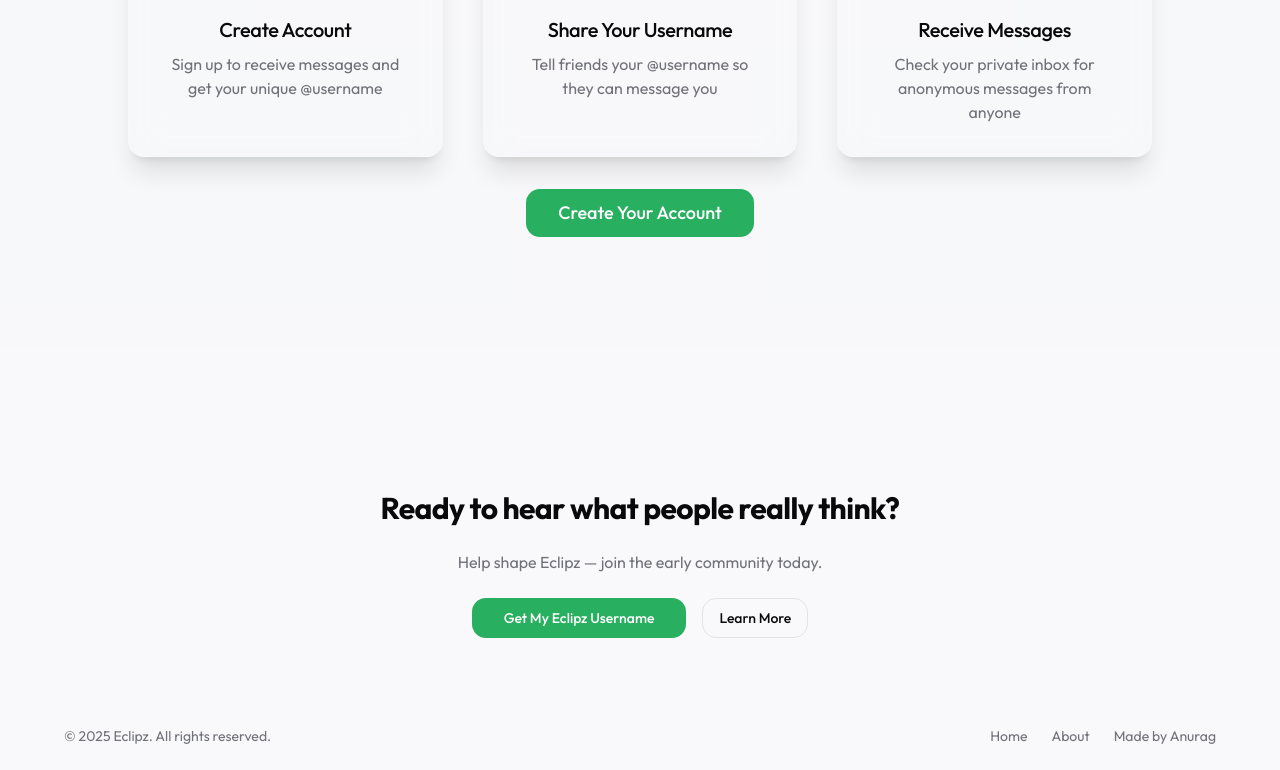
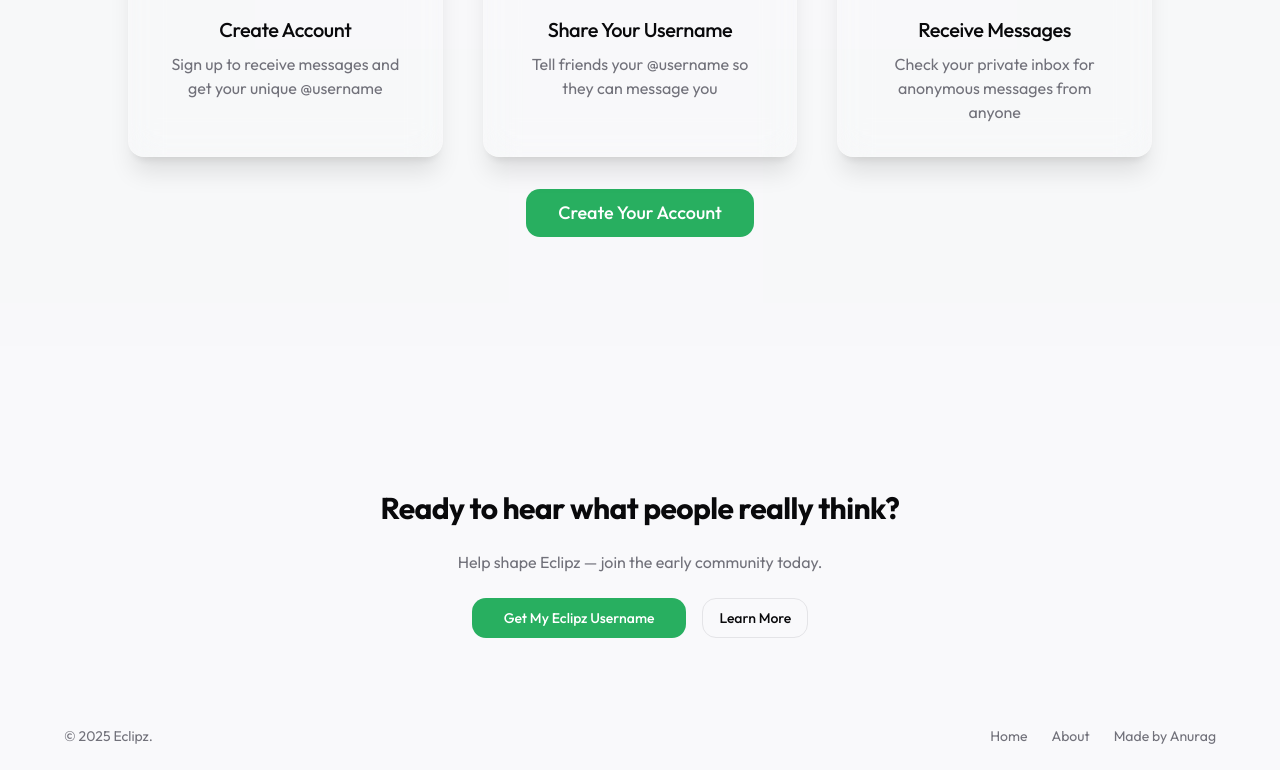
Before and after one commit to anuragbhonsle/eclipz, a React (Vite) app: page / in a window 1280 px wide. Shown: the part 1222-1992 px from the top of the page. Built offline with nearby package versions, Linux system fonts and the light colour scheme; no server answers.

Commit message:
Changed footer

```diff
--- a/src/components/Footer.tsx
+++ b/src/components/Footer.tsx
@@ -54,7 +54,7 @@ const Footer = () => {
         <div className="flex flex-col md:flex-row justify-between items-center">
           <div className="mb-4 md:mb-0">
             <p className="text-sm text-muted-foreground">
-              © {new Date().getFullYear()} Eclipz. All rights reserved.
+              © {new Date().getFullYear()} Eclipz.
             </p>
           </div>
           <div className="flex space-x-6">
```
